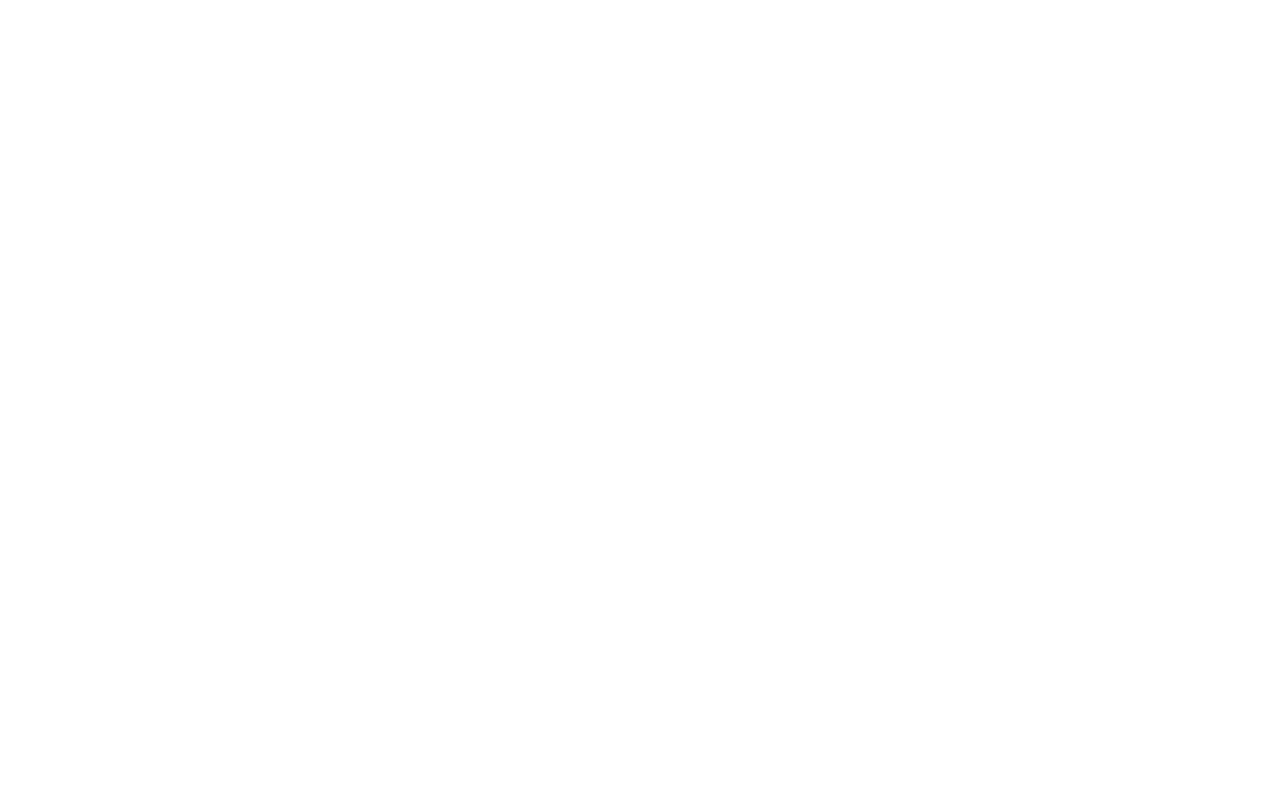
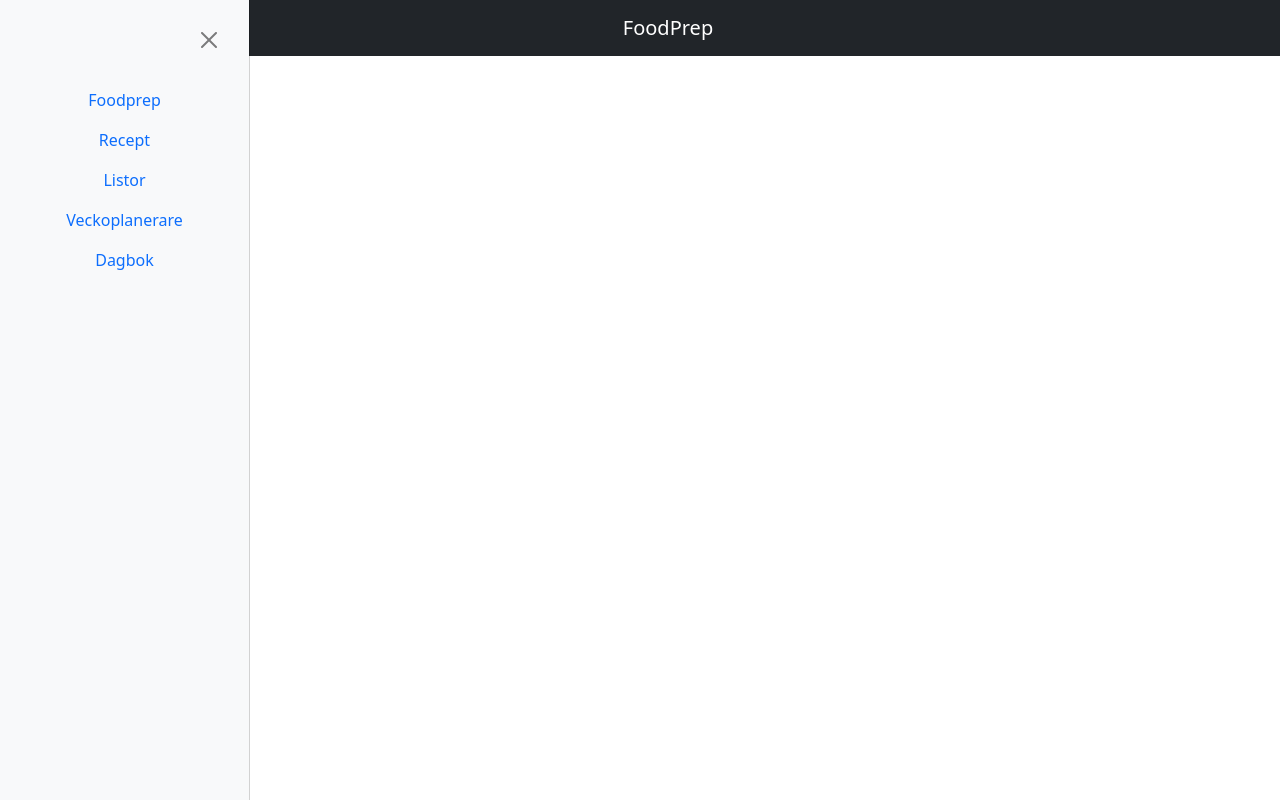
Before and after one commit to Laulajainen/Foodprep, a React (Vite) app in the folder Foodprep.Web/: page / in a window 1280 px wide. Built offline with nearby package versions, Linux system fonts and the light colour scheme.

Commit message:
header and sidebar

```diff
--- a/Foodprep.Web/src/App.jsx
+++ b/Foodprep.Web/src/App.jsx
@@ -1,9 +1,11 @@
 import './App.css'
+import AppHeader from './Components/AppHeader'
 
 function App() {
 
   return (
     <>
+    <AppHeader/>
     </>
   )
 }
--- /dev/null
+++ b/Foodprep.Web/src/Components/AppHeader.jsx
@@ -0,0 +1,80 @@
+import React from "react";
+
+function AppHeader() {
+  return (
+    <>
+    <header>
+      <nav className="navbar navbar-dark bg-dark fixed-top">
+        <div className="container-fluid">
+          <button className="navbar-toggler"
+          type= "button"
+          data-bs-toggle="offcanvas"
+          data-bs-target="#offcanvasSidebar"
+          aria-controls="offcanvasSidebar">
+            <span className="navbar-toggler-icon">
+
+            </span>
+          </button>
+
+          <a className="navbar-brand mx-auto" href="/">
+            FoodPrep
+          </a>
+        </div>
+      </nav>
+    </header>
+
+    <div
+        className="offcanvas offcanvas-start show d-lg-flex flex-column flex-shrink-0 p-3 bg-light"
+        tabIndex="-1"
+        id="offcanvasSidebar"
+        data-bs-scroll="true"
+        aria-labelledby="offcanvasSidebarLabel"
+        style={{ width: '250px' }}
+      >
+        <div className="offcanvas-header">
+          <button
+            type="button"
+            className="btn-close"
+            data-bs-dismiss="offcanvas"
+            aria-label="Close"
+          ></button>
+        </div>
+        <div className="offcanvas-body">
+          <ul className="nav flex-column">
+            <li className="nav-item">
+              <a className="nav-link active" href="#">
+                Foodprep
+              </a>
+            </li>
+            <li className="nav-item">
+              <a className="nav-link" href="#">
+                Recept
+              </a>
+            </li>
+            <li className="nav-item">
+              <a className="nav-link" href="#">
+                Listor
+              </a>
+            </li>
+            <li className="nav-item">
+              <a className="nav-link" href="#">
+                Veckoplanerare
+              </a>
+            </li>
+            <li className="nav-item">
+              <a className="nav-link" href="#">
+                Dagbok
+              </a>
+            </li>
+          </ul>
+        </div>
+      </div>
+
+
+    </>
+  );
+
+
+}
+
+export default AppHeader;
--- a/Foodprep.Web/src/main.jsx
+++ b/Foodprep.Web/src/main.jsx
@@ -2,6 +2,8 @@
 import { createRoot } from 'react-dom/client'
 import App from './App.jsx'
 import './index.css'
+import "bootstrap/dist/css/bootstrap.min.css";
+import 'bootstrap/dist/js/bootstrap.bundle.min.js';
 
 createRoot(document.getElementById('root')).render(
   <StrictMode>
```
